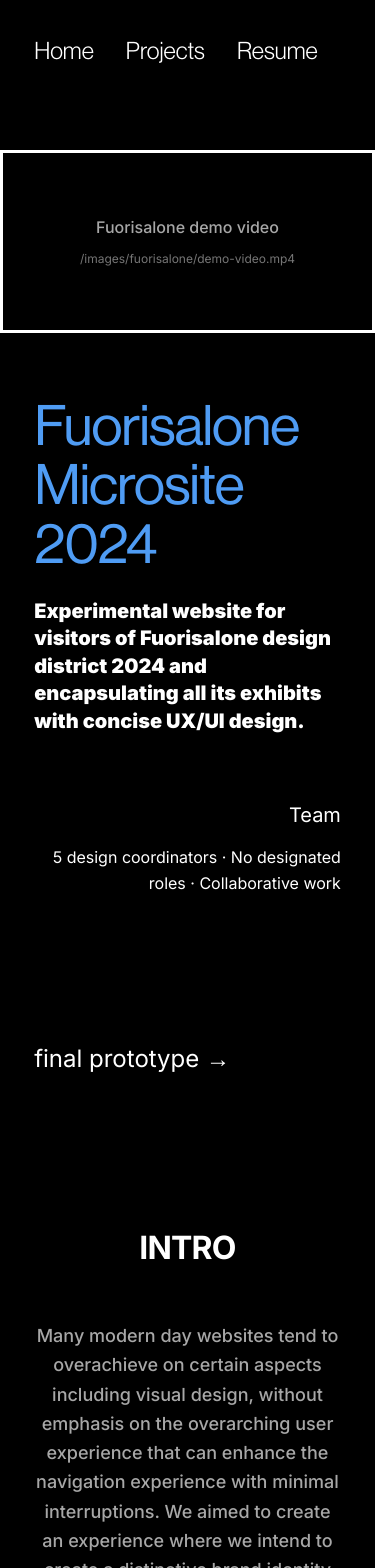
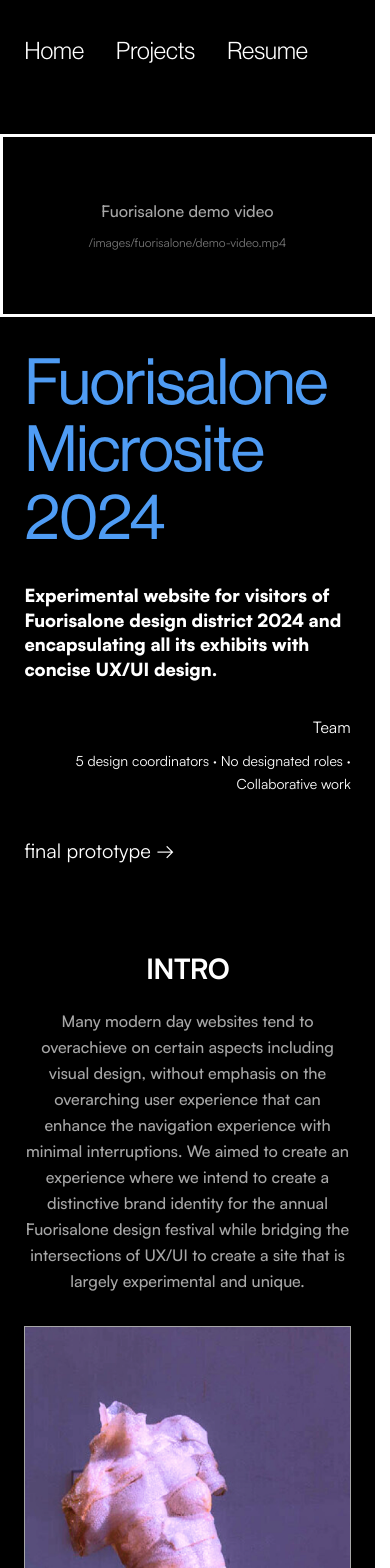
Before and after one commit to Yesnt27/Portfolio-2026, a Next.js app: page /projects/fuorisalone in a window 390 px wide. Shown: the top 1568 px of the page. Built offline with nearby package versions, Linux system fonts and the light colour scheme.

Commit message:
some more font changes

```diff
--- a/app/globals.css
+++ b/app/globals.css
@@ -7,7 +7,7 @@
   --color-fuori-grey-light: #a0a0a0;
   --color-fuori-border: #999999;
   --font-display: var(--font-neue-haas), sans-serif;
-  --font-body: var(--font-inter), sans-serif;
+  --font-body: var(--font-satoshi), sans-serif;
 
   /* Shared page shell. max-w-page + mx-auto centers the 1920 Figma frame on
      wider monitors instead of letting each section invent its own width. */
@@ -29,13 +29,13 @@
 
     Formula: clamp(mobile floor, frame * (figmaPx / 1920), figmaPx as rem)
   */
-  --spacing-gutter: clamp(1.5rem, calc(min(100vw, 1920px) * 168 / 1920), 10.5rem); /* 168px */
-  --spacing-flow-xs: clamp(0.75rem, calc(min(100vw, 1920px) * 30 / 1920), 1.875rem); /* 30px */
-  --spacing-flow-sm: clamp(1.5rem, calc(min(100vw, 1920px) * 56 / 1920), 3.5rem); /* 56px */
-  --spacing-flow-md: clamp(3rem, calc(min(100vw, 1920px) * 140 / 1920), 8.75rem); /* 140px */
-  --spacing-flow-lg: clamp(4rem, calc(min(100vw, 1920px) * 180 / 1920), 11.25rem); /* 180px */
-  --spacing-section: clamp(9rem, calc(min(100vw, 1920px) * 360 / 1920), 22.5rem); /* 360px */
-  --spacing-section-lg: clamp(12rem, calc(min(100vw, 1920px) * 600 / 1920), 40rem);
+  --spacing-gutter: clamp(1.25rem, calc(min(100vw, 1920px) * 120 / 1920), 7.5rem); /* 120px */
+  --spacing-flow-xs: clamp(0.625rem, calc(min(100vw, 1920px) * 24 / 1920), 1.5rem); /* 24px */
+  --spacing-flow-sm: clamp(1rem, calc(min(100vw, 1920px) * 40 / 1920), 2.5rem); /* 40px */
+  --spacing-flow-md: clamp(2rem, calc(min(100vw, 1920px) * 96 / 1920), 6rem); /* 96px */
+  --spacing-flow-lg: clamp(2.5rem, calc(min(100vw, 1920px) * 120 / 1920), 7.5rem); /* 120px */
+  --spacing-section: clamp(5rem, calc(min(100vw, 1920px) * 200 / 1920), 12.5rem); /* 200px */
+  --spacing-section-lg: clamp(6rem, calc(min(100vw, 1920px) * 264 / 1920), 16.5rem); /* 264px */
 }
 
 /* ============================================
--- a/app/layout.tsx
+++ b/app/layout.tsx
@@ -6,6 +6,23 @@
 const inter = Inter({
   subsets: ["latin"],
   variable: "--font-inter",
+  display: "swap",
+});
+
+const satoshi = localFont({
+  src: [
+    {
+      path: "../fonts/Satoshi-Variable.ttf",
+      weight: "300 900",
+      style: "normal",
+    },
+    {
+      path: "../fonts/Satoshi-VariableItalic.ttf",
+      weight: "300 900",
+      style: "italic",
+    },
+  ],
+  variable: "--font-satoshi",
   display: "swap",
 });
 
@@ -53,7 +70,10 @@
   children: React.ReactNode;
 }>) {
   return (
-    <html lang="en" className={`${neueHaasGrotesk.variable} ${inter.variable}`}>
+    <html
+      lang="en"
+      className={`${neueHaasGrotesk.variable} ${inter.variable} ${satoshi.variable}`}
+    >
       <body>{children}</body>
     </html>
   );
--- a/components/projects/FuorisaloneProject.tsx
+++ b/components/projects/FuorisaloneProject.tsx
@@ -28,7 +28,7 @@
   return (
     <h2
       id={id}
-      className={`text-center font-body text-[clamp(2rem,4.2vw,5rem)] font-bold uppercase tracking-tight ${className}`}
+      className={`text-center font-body text-[clamp(1.75rem,3.4vw,4rem)] font-bold uppercase tracking-tight ${className}`}
     >
       {children}
     </h2>
@@ -76,35 +76,35 @@
       </figure>
 
       {/* Hero */}
-      <header className={`${SECTION} mt-flow-lg`}>
+      <header className={`${SECTION} mt-flow-md`}>
         {/* The title runs full width, then the year drops into a row it shares
             with the summary: "2024" ends near x:420 and the paragraph starts at
             x:550, so the two sit side by side under a full-width first line.
             display:contents puts both heading lines directly on the grid while
             keeping them inside a single h1. */}
-        <div className="lg:grid lg:grid-cols-[auto_1fr] lg:items-start lg:gap-x-flow-lg">
-          <h1 className="contents font-display text-[clamp(3.5rem,8.5vw,8.125rem)] font-medium leading-[1.05] tracking-[-0.02em] text-fuori-blue">
+        <div className="lg:grid lg:grid-cols-[auto_1fr] lg:items-start lg:gap-x-flow-lg lg:gap-y-flow-md">
+          <h1 className="contents font-display text-[clamp(4rem,9.5vw,9.5rem)] font-medium leading-[1.05] tracking-[-0.02em] text-fuori-blue">
             <span className="block lg:col-span-2">Fuorisalone Microsite</span>
             <span className="block">2024</span>
           </h1>
 
-          <p className="mt-flow-sm max-w-[1022px] font-body text-[clamp(1.25rem,2.6vw,3.125rem)] font-black leading-snug text-white lg:mt-0">
+          <p className="mt-flow-md max-w-[1022px] font-body text-[clamp(1.125rem,2.1vw,2.5rem)] font-black leading-snug text-white lg:mt-0">
             Experimental website for visitors of Fuorisalone design district 2024 and
             encapsulating all its exhibits with concise UX/UI design.
           </p>
         </div>
 
         {/* Right-aligned to the gutter in Figma (details end at x:1746). */}
-        <div className="mt-flow-lg flex flex-col items-end gap-flow-xs text-right font-body font-normal leading-relaxed text-white">
-          <p className="text-[clamp(1.25rem,1.82vw,2.1875rem)]">Team</p>
-          <p className="text-[clamp(1rem,1.56vw,1.875rem)]">
+        <div className="mt-flow-md flex flex-col items-end gap-flow-xs text-right font-body font-normal leading-relaxed text-white">
+          <p className="text-[clamp(1rem,1.45vw,1.75rem)]">Team</p>
+          <p className="text-[clamp(0.875rem,1.25vw,1.5rem)]">
             5 design coordinators &middot; No designated roles &middot; Collaborative work
           </p>
         </div>
 
         <a
           href={prototypeLink}
-          className="mt-section inline-block font-body text-[clamp(1.5rem,4.17vw,5rem)] font-normal text-white transition-opacity hover:opacity-70"
+          className="mt-flow-lg inline-block font-body text-[clamp(1.25rem,3vw,3.5rem)] font-normal text-white transition-opacity hover:opacity-70"
         >
           final prototype →
         </a>
@@ -114,7 +114,7 @@
       <section className={`${SECTION} mt-section`} aria-labelledby="intro-heading">
         <SectionHeading id="intro-heading">INTRO</SectionHeading>
 
-        <p className="mx-auto mt-flow-md max-w-[1052px] text-center font-body text-[clamp(1.125rem,2vw,1.875rem)] font-medium leading-relaxed text-fuori-grey">
+        <p className="mx-auto mt-flow-sm max-w-[1052px] text-center font-body text-[clamp(1rem,1.35vw,1.5rem)] font-medium leading-relaxed text-fuori-grey">
           Many modern day websites tend to overachieve on certain aspects including
           visual design, without emphasis on the overarching user experience that can
           enhance the navigation experience with minimal interruptions. We aimed to
@@ -124,8 +124,8 @@
         </p>
 
         {/* Featured posters row */}
-        <div className="mx-auto mt-flow-lg flex flex-col items-center justify-center gap-flow-md sm:flex-row sm:items-start">
-          <div className="relative aspect-[441/605] w-full max-w-[441px] overflow-hidden border border-fuori-grey">
+        <div className="mx-auto mt-flow-md flex flex-col items-center justify-center gap-flow-sm sm:flex-row sm:items-start">
+          <div className="relative aspect-[441/605] w-full max-w-[360px] overflow-hidden border border-fuori-grey">
             <Image
               src={fuorisaloneImages.posterMain}
               alt="Fuorisalone 2024 main poster design"
@@ -134,7 +134,7 @@
               sizes="(max-width: 640px) 100vw, 33vw"
             />
           </div>
-          <div className="relative aspect-[441/605] w-full max-w-[441px] overflow-hidden border border-fuori-grey">
+          <div className="relative aspect-[441/605] w-full max-w-[360px] overflow-hidden border border-fuori-grey">
             <Image
               src={fuorisaloneImages.posterFrame100}
               alt="Fuorisalone poster iteration"
@@ -143,7 +143,7 @@
               sizes="(max-width: 640px) 100vw, 33vw"
             />
           </div>
-          <div className="relative aspect-[441/604] w-full max-w-[441px] overflow-hidden border border-fuori-grey">
+          <div className="relative aspect-[441/604] w-full max-w-[360px] overflow-hidden border border-fuori-grey">
             <Image
               src={fuorisaloneImages.posterAhhhhh}
               alt="Fuorisalone experimental poster"
@@ -154,7 +154,7 @@
           </div>
         </div>
 
-        <p className="mt-flow-sm text-center font-body text-[clamp(1.25rem,2.1vw,2.5rem)] font-medium text-fuori-grey">
+        <p className="mt-flow-sm text-center font-body text-[clamp(1rem,1.4vw,1.5rem)] font-medium text-fuori-grey">
           Exploring styles through initial iterations of high-fidelity posters
         </p>
       </section>
@@ -180,7 +180,7 @@
           ))}
         </div>
 
-        <p className="mt-flow-sm text-center font-body text-[clamp(1rem,1.5vw,1.875rem)] font-medium text-fuori-grey">
+        <p className="mt-flow-sm text-center font-body text-[clamp(0.875rem,1.15vw,1.25rem)] font-medium text-fuori-grey">
           A snippet of our prototype work and graphic assets
         </p>
       </section>
@@ -189,26 +189,26 @@
       <section className={`${SECTION} mt-section`} aria-labelledby="process-heading">
         <SectionHeading id="process-heading">PROCESS</SectionHeading>
 
-        <ol className="mx-auto mt-flow-md flex max-w-[900px] list-decimal flex-col gap-flow-md pl-8 text-center marker:text-fuori-grey">
-          <li className="font-body text-[clamp(1rem,1.5vw,1.875rem)] font-medium leading-relaxed text-fuori-grey">
+        <ol className="mx-auto mt-flow-sm flex max-w-[860px] list-decimal flex-col gap-flow-sm pl-8 text-center marker:text-fuori-grey">
+          <li className="font-body text-[clamp(0.9375rem,1.25vw,1.375rem)] font-medium leading-relaxed text-fuori-grey">
             Each group member worked collaboratively, aligning tasks with our
             respective strengths.
           </li>
-          <li className="font-body text-[clamp(1rem,1.5vw,1.875rem)] font-medium leading-relaxed text-fuori-grey">
+          <li className="font-body text-[clamp(0.9375rem,1.25vw,1.375rem)] font-medium leading-relaxed text-fuori-grey">
             Design process covered work on posters (more experimental), which then
             translated onto inspiration for our site which can be iterated on and
             narrowed in further.
           </li>
         </ol>
 
-        <figure className="mt-flow-lg">
-          <div className="relative mx-auto aspect-[1512/1239] w-full max-w-[1512px] overflow-hidden border border-[#a8a8a8]">
+        <figure className="mt-flow-md">
+          <div className="relative mx-auto aspect-[1512/1239] w-full max-w-[1120px] overflow-hidden border border-[#a8a8a8]">
             <Image
               src={fuorisaloneImages.figmaWorkspace}
               alt="Figma workspace showing mobile screen artboards connected by user flow lines"
               fill
               className="object-cover object-top"
-              sizes="(max-width: 1512px) 100vw, 1512px"
+              sizes="(max-width: 1120px) 100vw, 1120px"
             />
           </div>
         </figure>
@@ -218,7 +218,7 @@
       <section className={`${SECTION} mt-section`} aria-labelledby="content-strategy-heading">
         <SectionHeading id="content-strategy-heading">CONTENT STRATEGY</SectionHeading>
 
-        <p className="mx-auto mt-flow-md max-w-[943px] text-center font-body text-[clamp(1rem,1.5vw,1.875rem)] font-medium leading-relaxed text-white">
+        <p className="mx-auto mt-flow-sm max-w-[860px] text-center font-body text-[clamp(0.9375rem,1.2vw,1.375rem)] font-medium leading-relaxed text-white">
           We realized that in order to create a concise and natural experience for
           visitors, we needed to define a scope for our site, which involved creating
           user flows to visualize what people would experience to determine what
@@ -226,31 +226,31 @@
           the content directions that guided the information displayed.
         </p>
 
-        <figure className="mt-flow-lg">
-          <div className="relative mx-auto aspect-[1006/566] w-full max-w-[1006px] overflow-hidden border border-fuori-border">
+        <figure className="mt-flow-md">
+          <div className="relative mx-auto aspect-[1006/566] w-full max-w-[820px] overflow-hidden border border-fuori-border">
             <Image
               src={fuorisaloneImages.contentStrategy}
               alt="Content strategy diagram showing exhibition, artist, and detail user flow"
               fill
               className="object-cover"
-              sizes="(max-width: 1006px) 100vw, 1006px"
+              sizes="(max-width: 820px) 100vw, 820px"
             />
           </div>
-          <figcaption className="mx-auto mt-flow-xs max-w-[726px] text-center font-body text-[clamp(1rem,1.5vw,1.875rem)] font-medium text-fuori-grey-light">
+          <figcaption className="mx-auto mt-flow-xs max-w-[680px] text-center font-body text-[clamp(0.875rem,1.15vw,1.25rem)] font-medium text-fuori-grey-light">
             A slide from our presentation deck outlining our user information flow in
             website navigation.
           </figcaption>
         </figure>
 
-        <figure className="mt-flow-lg">
+        <figure className="mt-flow-md">
           <ProjectMedia
             kind="video"
             src={media.screenRecording}
             label="Screen recording of early prototype"
             aspectClass="aspect-[1418/801]"
-            maxWidthClass="max-w-[1418px]"
+            maxWidthClass="max-w-[1120px]"
           />
-          <figcaption className="mt-flow-sm text-center font-body text-[clamp(1rem,1.5vw,1.875rem)] font-medium text-fuori-grey">
+          <figcaption className="mt-flow-sm text-center font-body text-[clamp(0.875rem,1.15vw,1.25rem)] font-medium text-fuori-grey">
             A preview of our district selection page from one of our earlier design
             iterations
           </figcaption>
@@ -261,19 +261,19 @@
       <section className={`${SECTION} mt-section-lg`} aria-labelledby="implementation-heading">
         <h2
           id="implementation-heading"
-          className="mx-auto max-w-[976px] text-center font-body text-[clamp(2.5rem,5.2vw,10rem)] font-bold leading-tight text-white"
+          className="mx-auto max-w-[860px] text-center font-body text-[clamp(1.875rem,3.4vw,4rem)] font-bold leading-tight text-white"
         >
           Implementation and Website flow
         </h2>
 
-        <p className="mx-auto mt-flow-md max-w-[1232px] text-center font-body text-[clamp(1.5rem,1.5vw,2rem)] font-medium leading-relaxed text-white">
+        <p className="mx-auto mt-flow-sm max-w-[1000px] text-center font-body text-[clamp(0.9375rem,1.2vw,1.375rem)] font-medium leading-relaxed text-white">
           After all ideations and directions were established, I set about implementing
           the design using Figma prototype mode. We set about creating 3 main flows for
           the website:
         </p>
 
         <nav
-          className="mt-flow-sm flex flex-wrap items-center justify-center gap-x-[clamp(1rem,4vw,5rem)] gap-y-3 font-body text-[clamp(1.25rem,2.1vw,2.5rem)] font-medium text-white"
+          className="mt-flow-sm flex flex-wrap items-center justify-center gap-x-[clamp(0.75rem,2.8vw,3.5rem)] gap-y-3 font-body text-[clamp(1rem,1.5vw,1.75rem)] font-medium text-white"
           aria-label="Website flow"
         >
           <span>Homepage</span>
@@ -283,27 +283,27 @@
           <span>Exhibit Showcase</span>
         </nav>
 
-        <div className="mt-flow-md flex flex-col items-center gap-flow-lg">
+        <div className="mt-flow-sm flex flex-col items-center gap-flow-md">
           <ProjectMedia
             kind="image"
             src={media.districtSelection}
             label="District selection page mockup"
             aspectClass="aspect-[1520/950]"
-            maxWidthClass="max-w-[1520px]"
+            maxWidthClass="max-w-[1120px]"
           />
           <ProjectMedia
             kind="image"
             src={media.breraPage}
             label="Brera district page mockup"
             aspectClass="aspect-[1520/893]"
-            maxWidthClass="max-w-[1520px]"
+            maxWidthClass="max-w-[1120px]"
           />
           <ProjectMedia
             kind="image"
             src={media.exhibitPage}
             label="Exhibit page mockup"
             aspectClass="aspect-[1522/952]"
-            maxWidthClass="max-w-[1522px]"
+            maxWidthClass="max-w-[1120px]"
           />
         </div>
       </section>
@@ -314,7 +314,7 @@
           KEY TAKEAWAYS
         </SectionHeading>
 
-        <p className="mx-auto mt-flow-md max-w-[1419px] text-center font-body text-[clamp(1.25rem,2.1vw,2.5rem)] font-medium leading-relaxed text-white">
+        <p className="mx-auto mt-flow-sm max-w-[1200px] text-center font-body text-[clamp(1rem,1.5vw,1.75rem)] font-medium leading-relaxed text-white">
           Designing interactions and site creation is a process. Working with new design
           features in Figma in tandem with brand identity and user flow across multiple
           weeks, It allows me to create a proper prototype showcasing experimental
@@ -326,7 +326,7 @@
       <section className={`${SECTION} mt-section flex flex-col items-center`}>
         <Link
           href="/#projects"
-          className="font-body text-[clamp(1.5rem,2.6vw,3.125rem)] font-medium text-white transition-opacity hover:opacity-70"
+          className="font-body text-[clamp(1.25rem,2vw,2.5rem)] font-medium text-white transition-opacity hover:opacity-70"
         >
           Next project →
         </Link>
@@ -336,7 +336,7 @@
             src={media.nextProject}
             label="Next project preview"
             aspectClass="aspect-[2245/1295]"
-            maxWidthClass="max-w-[1567px]"
+            maxWidthClass="max-w-[1200px]"
             borderClass=""
           />
         </div>
```
